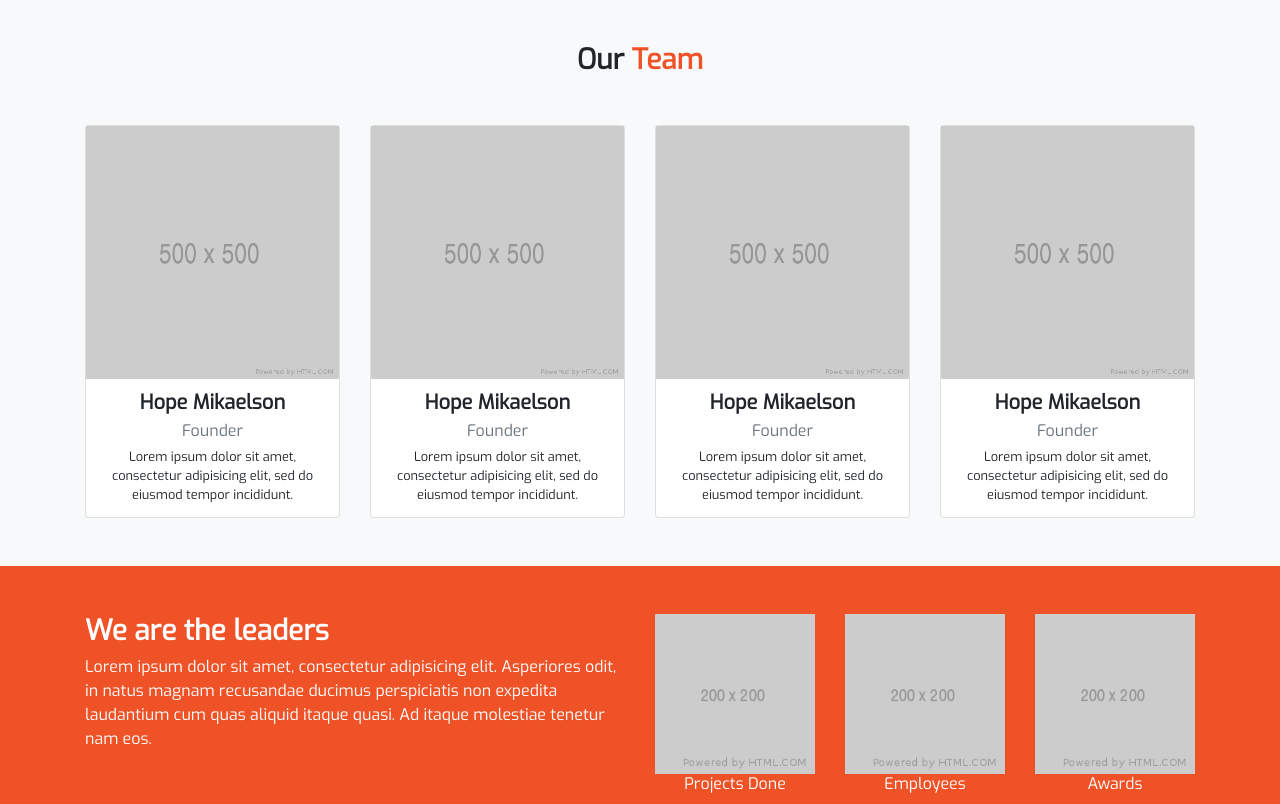
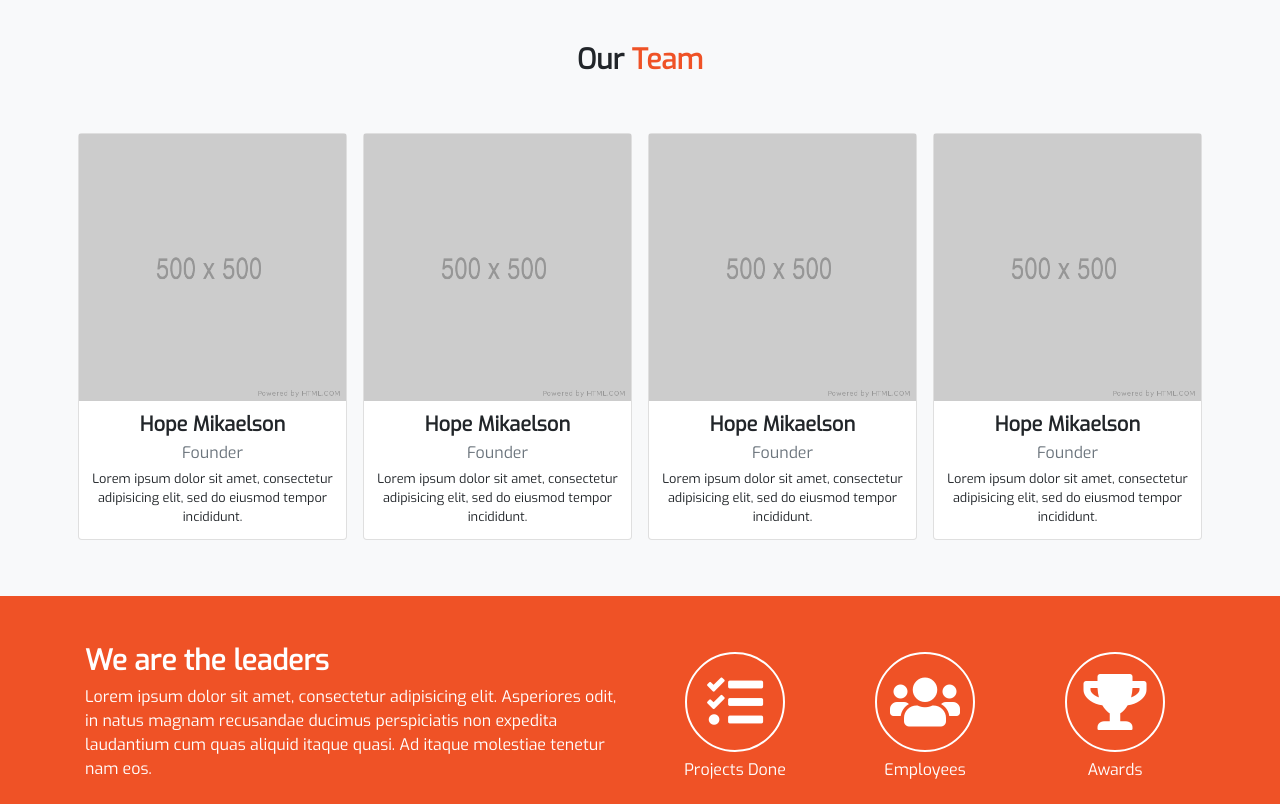
Before and after one commit to narenkram/KIS-template, a plain HTML site: page pages/about.html in a window 1280 px wide. Shown: the part 840-1644 px from the top of the page. Drawn offline with Linux system fonts and the light colour scheme.

Commit message:
About Page UI Update

```diff
--- a/assets/css/style.css
+++ b/assets/css/style.css
@@ -226,6 +226,18 @@
     margin-top: 33px;
 }
 
+/* About Page */
+
+.ShowCase {
+    width: 100px;
+    height: 100px;
+    border-radius: 50%;
+    border: 2px solid #fff;
+    display: flex;
+    align-items: center;
+    justify-content: center;
+}
+
 /* bootstrap overides */
 
 .btn-primary {
--- a/pages/about.html
+++ b/pages/about.html
@@ -200,8 +200,8 @@
                     <div class="w-100 text-center mb-5">
                         <h3>Our<span class="ThemeColor"> Team</span></h3>
                     </div>
-                    <div class="row">
-                        <div class="col-lg-3">
+                    <div class="row justify-content-center">
+                        <div class="p-2 col-10 col-sm-6 col-md-3 col-lg-3">
                             <div class="card">
                                 <div class="card-img-top">
                                     <img src="../assets/images/500x500.png" class="img-fluid" alt="">
@@ -214,7 +214,7 @@
                                 </div>
                             </div>
                         </div>
-                        <div class="col-lg-3">
+                        <div class="p-2 col-10 col-sm-6 col-md-3 col-lg-3">
                             <div class="card">
                                 <div class="card-img-top">
                                     <img src="../assets/images/500x500.png" class="img-fluid" alt="">
@@ -227,7 +227,7 @@
                                 </div>
                             </div>
                         </div>
-                        <div class="col-lg-3">
+                        <div class="p-2 col-10 col-sm-6 col-md-3 col-lg-3">
                             <div class="card">
                                 <div class="card-img-top">
                                     <img src="../assets/images/500x500.png" class="img-fluid" alt="">
@@ -240,7 +240,7 @@
                                 </div>
                             </div>
                         </div>
-                        <div class="col-lg-3">
+                        <div class="p-2 col-10 col-sm-6 col-md-3 col-lg-3">
                             <div class="card">
                                 <div class="card-img-top">
                                     <img src="../assets/images/500x500.png" class="img-fluid" alt="">
@@ -264,7 +264,7 @@
             <div class="row">
                 <div class="col-12 py-5 text-white">
                     <div class="row">
-                        <div class="col-lg-6">
+                        <div class="col-12 col-sm-12 col-md-12 col-lg-6">
                             <h3>We are the leaders</h3>
                             <p>Lorem ipsum dolor sit amet, consectetur adipisicing elit. Asperiores odit, in natus
                                 magnam
@@ -272,19 +272,19 @@
                                 Ad
                                 itaque molestiae tenetur nam eos.</p>
                         </div>
-                        <div class="col-lg-6 text-center">
+                        <div class="col-12 col-sm-12 col-md-12 col-lg-6 text-center">
                             <div class="row">
-                                <div class="col-lg-4">
-                                    <img src="../assets/images/200.png" class="img-fluid" alt="">
-                                    <h6>Projects Done</h6>
+                                <div class="p-2 col-6 col-sm-3 col-md-3 col-lg-4 text-center">
+                                    <div class="ShowCase mx-auto"><i class="fas fa-tasks display-4"></i></div>
+                                    <h6 class="mt-2">Projects Done</h6>
                                 </div>
-                                <div class="col-lg-4">
-                                    <img src="../assets/images/200.png" class="img-fluid" alt="">
-                                    <h6>Employees</h6>
+                                <div class="p-2 col-6 col-sm-3 col-md-3 col-lg-4 text-center">
+                                        <div class="ShowCase mx-auto"><i class="fas fa-users display-4"></i></div>
+                                    <h6 class="mt-2">Employees</h6>
                                 </div>
-                                <div class="col-lg-4">
-                                    <img src="../assets/images/200.png" class="img-fluid" alt="">
-                                    <h6>Awards</h6>
+                                <div class="p-2 col-6 col-sm-3 col-md-3 col-lg-4 text-center">
+                                        <div class="ShowCase mx-auto"><i class="fas fa-trophy display-4"></i></div>
+                                    <h6 class="mt-2">Awards</h6>
                                 </div>
                             </div>
                         </div>
```
